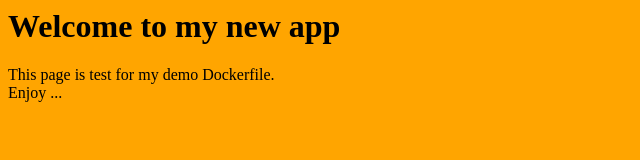
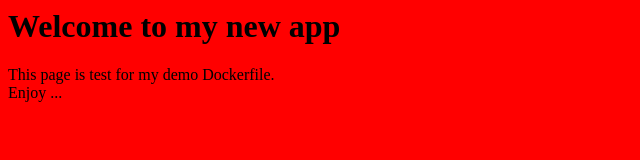
Before and after one commit to Surajm18/DockerProject, a plain HTML site: page Docker/app/index.html in a window 1280 px wide. Shown: the whole page, without its empty margins (0-640 px from the left). Drawn offline with Linux system fonts and the light colour scheme.

Commit message:
Update index.html

```diff
--- a/Docker/app/index.html
+++ b/Docker/app/index.html
@@ -1,5 +1,5 @@
 <html>
-<body style="background-color:orange">
+<body style="background-color:red">
 <h1>Welcome to my new app</h1>
 This page is test for my demo Dockerfile.<br />
 Enjoy ...
```
